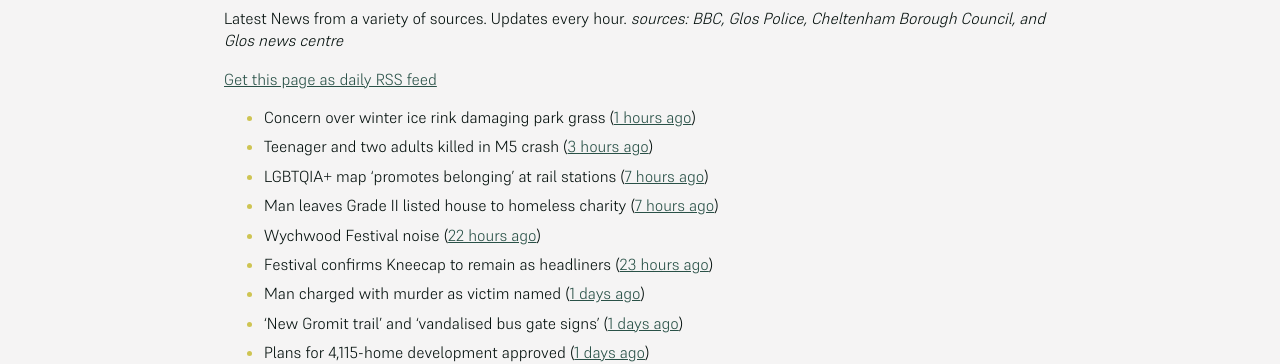
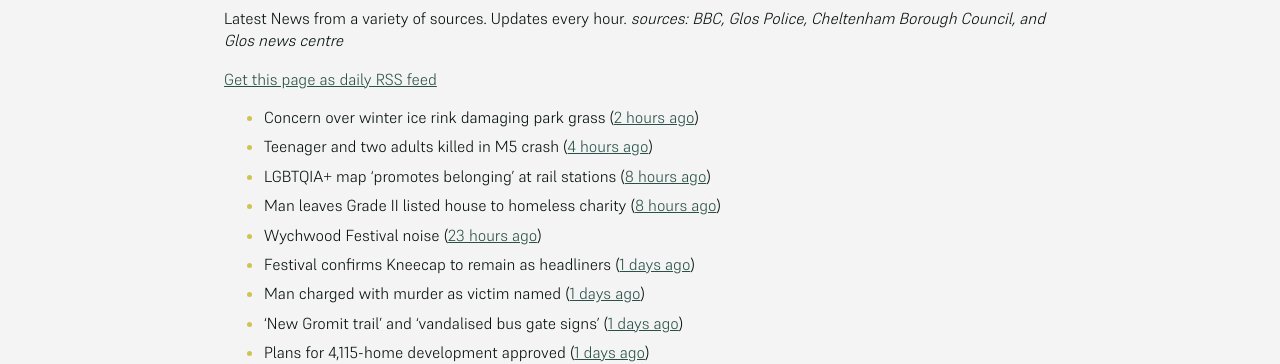
Before and after one commit to mat-0/cheltenham-open-data, a Jekyll site: the page built from _pages/news.md, in a window 1280 px wide. Shown: the part 266-630 px from the top of the page. Built offline with Jekyll 4.4.1, drawn with Linux system fonts in a browser that asks for light colours; some of the changed text lies outside the part shown.

Commit message:
Updated 2025-05-31 14:57:54

```diff
--- a/_pages/news.md
+++ b/_pages/news.md
@@ -12,12 +12,12 @@ _sources: BBC, Glos Police, Cheltenham Borough Council, and Glos news centre_
 [Get this page as daily RSS feed](/daily.rss)
 
 <!-- news_marker starts -->
-- Concern over winter ice rink damaging park grass ([1 hours ago](https://www.bbc.com/news/articles/cq540604wj4o))
-- Teenager and two adults killed in M5 crash ([3 hours ago](https://www.bbc.com/news/articles/czxy3n361pgo))
-- LGBTQIA+ map 'promotes belonging' at rail stations ([7 hours ago](https://www.bbc.com/news/articles/cy5eq6w3k34o))
-- Man leaves Grade II listed house to homeless charity ([7 hours ago](https://www.bbc.com/news/articles/c1deelp3dxzo))
-- Wychwood Festival noise ([22 hours ago](https://www.cheltenham.gov.uk/news/article/3016/wychwood_festival_noise))
-- Festival confirms Kneecap to remain as headliners ([23 hours ago](https://www.bbc.com/news/articles/clyg54e88jmo))
+- Concern over winter ice rink damaging park grass ([2 hours ago](https://www.bbc.com/news/articles/cq540604wj4o))
+- Teenager and two adults killed in M5 crash ([4 hours ago](https://www.bbc.com/news/articles/czxy3n361pgo))
+- LGBTQIA+ map 'promotes belonging' at rail stations ([8 hours ago](https://www.bbc.com/news/articles/cy5eq6w3k34o))
+- Man leaves Grade II listed house to homeless charity ([8 hours ago](https://www.bbc.com/news/articles/c1deelp3dxzo))
+- Wychwood Festival noise ([23 hours ago](https://www.cheltenham.gov.uk/news/article/3016/wychwood_festival_noise))
+- Festival confirms Kneecap to remain as headliners ([1 days ago](https://www.bbc.com/news/articles/clyg54e88jmo))
 - Man charged with murder as victim named ([1 days ago](https://www.bbc.com/news/articles/ce80685p13no))
 - 'New Gromit trail' and 'vandalised bus gate signs' ([1 days ago](https://www.bbc.com/news/articles/cpd46d4ndxdo))
 - Plans for 4,115-home development approved ([1 days ago](https://www.bbc.com/news/articles/c8xgd99grk5o))
```
Also changed, not shown: other parts of _pages/news.md (+2 -2 lines), _data/flood.json (+5 -27 lines), index.md (+5 -5 lines).
